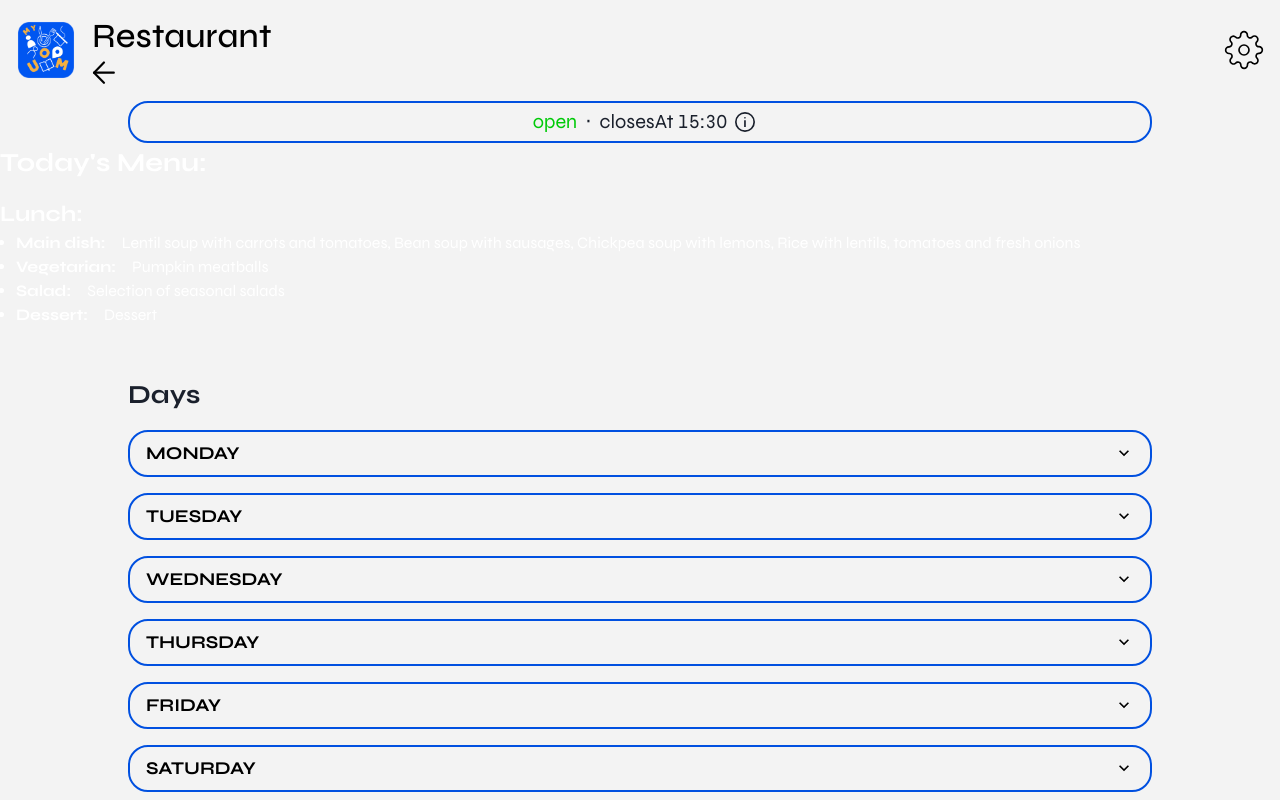
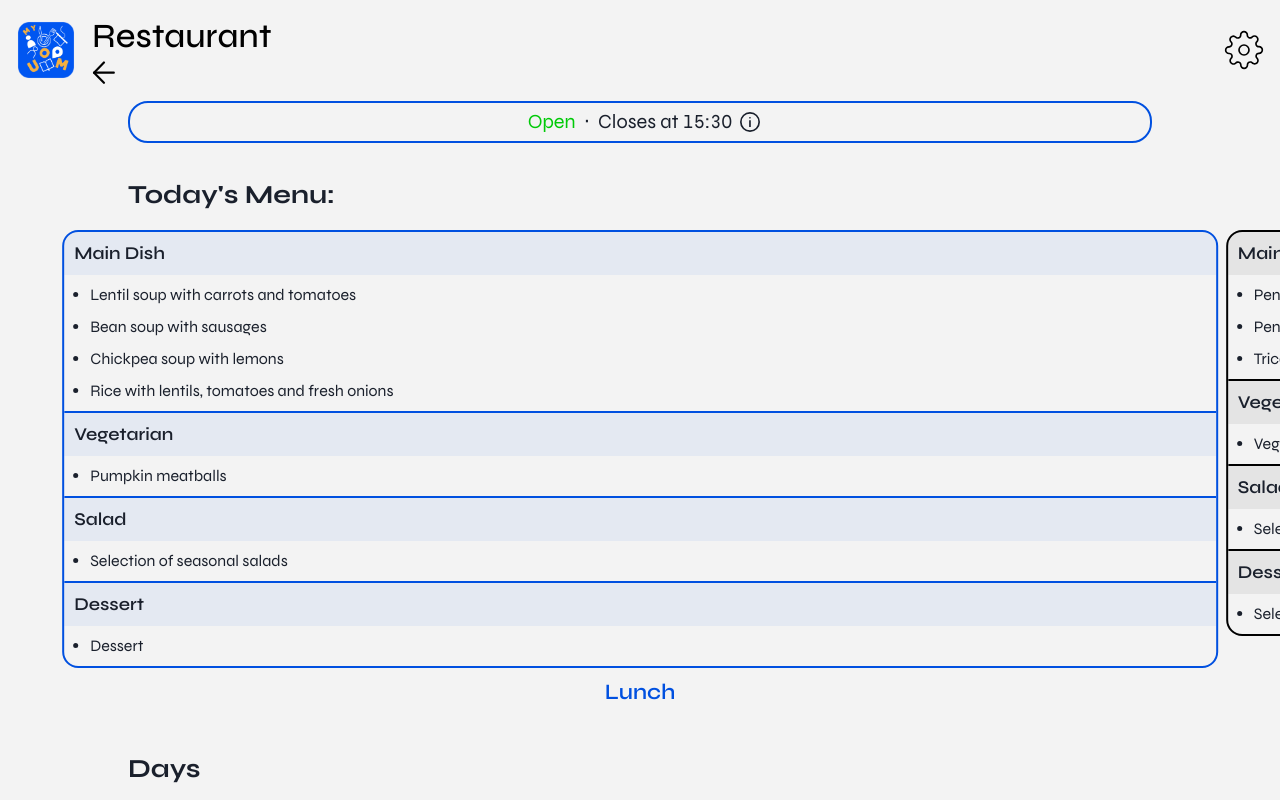
Before and after one commit to open-source-uom/myuom, a React (Create React App) app: page /restaurant in a window 1280 px wide. Shown: the top 800 px of the page. Built offline with nearby package versions, Linux system fonts and the light colour scheme.

Commit message:
Install SwiperJS and create daily menu slider

```diff
--- a/package.json
+++ b/package.json
@@ -21,6 +21,7 @@
     "react-router-dom": "^6.3.0",
     "react-scripts": "5.0.1",
     "react-social-icons": "^5.14.0",
+    "swiper": "^10.2.0",
     "web-vitals": "^2.1.4"
   },
   "scripts": {
--- a/src/assets/data/DailyMenu.js
+++ b/src/assets/data/DailyMenu.js
@@ -10,15 +10,19 @@ export default [
       i18n.t("xoirinoSouvlaki"),
       i18n.t("kototiganiaAlaKrem"),
     ],
-    gevmaEidiko: i18n.t("mpiftekiLahanikon"),
-    gevmaGarnitoura: i18n.t("rizoto"),
-    gevmaSalata: i18n.t("choiceOfSeasonalSalads"),
-    gevmaEpidorpio: i18n.t("choiceOfSeasonalFruits"),
-    deipnoKirios: [i18n.t("fasoliaLadera"), i18n.t("mpriam"), i18n.t("lahanorizo"),],
-    deipnoEidiko: i18n.t("vegetarian"),
-    deipnoGarnitoura: i18n.t("gratedCheese"),
-    deipnoSalata: i18n.t("choiceOfSeasonalSalads"),
-    deipnoEpidorpio: i18n.t("choiceOfSeasonalFruits"),
+    gevmaEidiko: [i18n.t("mpiftekiLahanikon")],
+    gevmaGarnitoura: [i18n.t("rizoto")],
+    gevmaSalata: [i18n.t("choiceOfSeasonalSalads")],
+    gevmaEpidorpio: [i18n.t("choiceOfSeasonalFruits")],
+    deipnoKirios: [
+      i18n.t("fasoliaLadera"),
+      i18n.t("mpriam"),
+      i18n.t("lahanorizo"),
+    ],
+    deipnoEidiko: [i18n.t("vegetarian")],
+    deipnoGarnitoura: [i18n.t("gratedCheese")],
+    deipnoSalata: [i18n.t("choiceOfSeasonalSalads")],
+    deipnoEpidorpio: [i18n.t("choiceOfSeasonalFruits")],
   },
   {
     day: i18n.t("tuesday"),
@@ -29,20 +33,20 @@ export default [
       i18n.t("mpiftekiKotMeMoustarda"),
       i18n.t("roloGalopoulas"),
     ],
-    gevmaEidiko: i18n.t("gemistaLadera"),
-    gevmaGarnitoura: i18n.t("kritharakiIrizi"),
-    gevmaSalata: i18n.t("choiceOfSeasonalSalads"),
-    gevmaEpidorpio: i18n.t("choiceOfSeasonalFruits"),
+    gevmaEidiko: [i18n.t("gemistaLadera")],
+    gevmaGarnitoura: [i18n.t("kritharakiIrizi")],
+    gevmaSalata: [i18n.t("choiceOfSeasonalSalads")],
+    gevmaEpidorpio: [i18n.t("choiceOfSeasonalFruits")],
     deipnoKirios: [
       i18n.t("cheesepie"),
       i18n.t("spinachpie"),
       i18n.t("mushroompieWithFyllo"),
       i18n.t("scrammbledEggs"),
     ],
-    deipnoEidiko: i18n.t("vegetarian"),
-    deipnoGarnitoura: i18n.t("fetaCheese"),
-    deipnoSalata: i18n.t("choiceOfSeasonalSalads"),
-    deipnoEpidorpio: i18n.t("choiceOfSeasonalFruits"),
+    deipnoEidiko: [i18n.t("vegetarian")],
+    deipnoGarnitoura: [i18n.t("fetaCheese")],
+    deipnoSalata: [i18n.t("choiceOfSeasonalSalads")],
+    deipnoEpidorpio: [i18n.t("choiceOfSeasonalFruits")],
   },
   {
     day: i18n.t("wednesday"),
@@ -52,19 +56,19 @@ export default [
       i18n.t("revithada"),
       i18n.t("fakorizo"),
     ],
-    gevmaEidiko: i18n.t("kolokithokeftedes"),
-    gevmaGarnitoura: "",
-    gevmaSalata: i18n.t("choiceOfSeasonalSalads"),
-    gevmaEpidorpio: i18n.t("gliko"),
+    gevmaEidiko: [i18n.t("kolokithokeftedes")],
+    gevmaGarnitoura: [""],
+    gevmaSalata: [i18n.t("choiceOfSeasonalSalads")],
+    gevmaEpidorpio: [i18n.t("gliko")],
     deipnoKirios: [
       i18n.t("makaroniaKarbonara"),
       i18n.t("makaroniaMeSaltsa"),
       i18n.t("makaroniaTrikolore"),
     ],
-    deipnoEidiko: i18n.t("vegetarian"),
-    deipnoGarnitoura: i18n.t("makaronosalata"),
-    deipnoSalata: i18n.t("choiceOfSeasonalSalads"),
-    deipnoEpidorpio: i18n.t("choiceOfSeasonalFruits"),
+    deipnoEidiko: [i18n.t("vegetarian")],
+    deipnoGarnitoura: [i18n.t("makaronosalata")],
+    deipnoSalata: [i18n.t("choiceOfSeasonalSalads")],
+    deipnoEpidorpio: [i18n.t("choiceOfSeasonalFruits")],
   },
   {
     day: i18n.t("thursday"),
@@ -75,19 +79,19 @@ export default [
       i18n.t("keftedakiaKotopoulo"),
       i18n.t("xoirinoEksohiko"),
     ],
-    gevmaEidiko: i18n.t("spanakorizo"),
-    gevmaGarnitoura: i18n.t("frenchFriesAndRice"),
-    gevmaSalata: i18n.t("choiceOfSeasonalSalads"),
-    gevmaEpidorpio: i18n.t("choiceOfSeasonalFruits"),
+    gevmaEidiko: [i18n.t("spanakorizo")],
+    gevmaGarnitoura: [i18n.t("frenchFriesAndRice")],
+    gevmaSalata: [i18n.t("choiceOfSeasonalSalads")],
+    gevmaEpidorpio: [i18n.t("choiceOfSeasonalFruits")],
     deipnoKirios: [
       i18n.t("arakas"),
       i18n.t("patatesGiahni"),
       i18n.t("spanakorizo"),
     ],
-    deipnoEidiko: i18n.t("vegetarian"),
-    deipnoGarnitoura: i18n.t("fetaCheese"),
-    deipnoSalata: i18n.t("choiceOfSeasonalSalads"),
-    deipnoEpidorpio: i18n.t("choiceOfSeasonalFruits"),
+    deipnoEidiko: [i18n.t("vegetarian")],
+    deipnoGarnitoura: [i18n.t("fetaCheese")],
+    deipnoSalata: [i18n.t("choiceOfSeasonalSalads")],
+    deipnoEpidorpio: [i18n.t("choiceOfSeasonalFruits")],
   },
   {
     day: i18n.t("friday"),
@@ -97,10 +101,10 @@ export default [
       i18n.t("soupies"),
       i18n.t("makaroniaKarbonara"),
     ],
-    gevmaEidiko: i18n.t("kritharotoThalassinon"),
-    gevmaGarnitoura: i18n.t("riziKaiPatatesFournou"),
-    gevmaSalata: i18n.t("choiceOfSeasonalSalads"),
-    gevmaEpidorpio: i18n.t("choiceOfSeasonalFruits"),
+    gevmaEidiko: [i18n.t("kritharotoThalassinon")],
+    gevmaGarnitoura: [i18n.t("riziKaiPatatesFournou")],
+    gevmaSalata: [i18n.t("choiceOfSeasonalSalads")],
+    gevmaEpidorpio: [i18n.t("choiceOfSeasonalFruits")],
     deipnoKirios: [
       i18n.t("pitsaSpecial"),
       i18n.t("smokedTurkey"),
@@ -109,10 +113,10 @@ export default [
       i18n.t("pitsaMeKima"),
       i18n.t("pitsaMeKotopoulo"),
     ],
-    deipnoEidiko: i18n.t("vegetarian"),
-    deipnoGarnitoura: i18n.t("makaronosalata"),
-    deipnoSalata: i18n.t("choiceOfSeasonalSalads"),
-    deipnoEpidorpio: i18n.t("choiceOfSeasonalFruits"),
+    deipnoEidiko: [i18n.t("vegetarian")],
+    deipnoGarnitoura: [i18n.t("makaronosalata")],
+    deipnoSalata: [i18n.t("choiceOfSeasonalSalads")],
+    deipnoEpidorpio: [i18n.t("choiceOfSeasonalFruits")],
   },
   {
     day: i18n.t("saturday"),
@@ -122,19 +126,19 @@ export default [
       i18n.t("xoirinoPrasoselino"),
       i18n.t("soutzoukakiaNtomataKimino"),
     ],
-    gevmaEidiko: i18n.t("falafel"),
-    gevmaGarnitoura: i18n.t("pouresKaiKouskous"),
-    gevmaSalata: i18n.t("choiceOfSeasonalSalads"),
-    gevmaEpidorpio: i18n.t("choiceOfSeasonalFruits"),
+    gevmaEidiko: [i18n.t("falafel")],
+    gevmaGarnitoura: [i18n.t("pouresKaiKouskous")],
+    gevmaSalata: [i18n.t("choiceOfSeasonalSalads")],
+    gevmaEpidorpio: [i18n.t("choiceOfSeasonalFruits")],
     deipnoKirios: [
       i18n.t("kotosoupaAvgolemono"),
       i18n.t("soufleZimTyria"),
       i18n.t("mpiftekiLahanikon"),
     ],
-    deipnoEidiko: i18n.t("vegetarian"),
-    deipnoGarnitoura: i18n.t("gratedCheese"),
-    deipnoSalata: i18n.t("choiceOfSeasonalSalads"),
-    deipnoEpidorpio: i18n.t("choiceOfSeasonalFruits"),
+    deipnoEidiko: [i18n.t("vegetarian")],
+    deipnoGarnitoura: [i18n.t("gratedCheese")],
+    deipnoSalata: [i18n.t("choiceOfSeasonalSalads")],
+    deipnoEpidorpio: [i18n.t("choiceOfSeasonalFruits")],
   },
   {
     day: i18n.t("sunday"),
@@ -144,18 +148,18 @@ export default [
       i18n.t("soublakiXoirTzatzFeta"),
       i18n.t("filetoMpoutiKotSxaras"),
     ],
-    gevmaEidiko: i18n.t("Lahanorizo"),
-    gevmaGarnitoura: i18n.t("riziIpatatesTiganites"),
-    gevmaSalata: i18n.t("choiceOfSeasonalSalads"),
-    gevmaEpidorpio: i18n.t("glyko"),
+    gevmaEidiko: [i18n.t("Lahanorizo")],
+    gevmaGarnitoura: [i18n.t("riziIpatatesTiganites")],
+    gevmaSalata: [i18n.t("choiceOfSeasonalSalads")],
+    gevmaEpidorpio: [i18n.t("glyko")],
     deipnoKirios: [
       i18n.t("loukanikoXor"),
       i18n.t("loukanikoVrasto"),
       i18n.t("omeletaZamponFeta"),
     ],
-    deipnoEidiko: i18n.t("vegetarian"),
-    deipnoGarnitoura: i18n.t("patatesFournou"),
-    deipnoSalata: i18n.t("choiceOfSeasonalSalads"),
-    deipnoEpidorpio: i18n.t("choiceOfSeasonalFruits"),
+    deipnoEidiko: [i18n.t("vegetarian")],
+    deipnoGarnitoura: [i18n.t("patatesFournou")],
+    deipnoSalata: [i18n.t("choiceOfSeasonalSalads")],
+    deipnoEpidorpio: [i18n.t("choiceOfSeasonalFruits")],
   },
 ];
--- a/src/assets/locales/en/restaurant.js
+++ b/src/assets/locales/en/restaurant.js
@@ -1,8 +1,18 @@
 export default {
+  open: "Open",
+  closed: "Closed",
+  opensAt: "Opens at",
+  closesAt: "Closes at",
+  breakfast: "Breakfast",
+  lunch: "Lunch",
+  dinner: "Dinner",
+  mainDish: "Main Dish",
+  specialDish: "Vegetarian",
+  salad: "Salad",
+  dessert: "Dessert",
   kyrios: "Main dish:",
   xortofagiko: "Vegetarian:",
   salata: "Salad:",
-  dessert: "Dessert:",
   gevma: "Lunch",
   deipno: "Dinner",
   menou: "Menu:",
@@ -11,7 +21,8 @@ export default {
   orario: "Schedule",
   proino: "Breakfast:",
   mesimeriano: "Lunch:",
-  skKaiArgies: "Weekends and national holidays",
+  weekdays: "Weekdays",
+  weekendsAndHolidays: "Weekends and national holidays",
   vradino: "Dinner:",
   olesOiMeres: "Days",
   monday: "MONDAY",
@@ -26,73 +37,72 @@ export default {
   gratedCheese: "Grated cheese",
   rizoto: "Risotto",
   vegetarian: "Vegetarian (for medical reasons)",
-  porkBitesWithPeppersAndMushrooms: "Pork bites with peppers and mushrooms,",
-  porkSteakWithMustard: " Pork steak with mustard,",
-  xoirinoKokkinisto: " Pork cooked in tomato sauce with celery,",
-  xoirinoSouvlaki: " Souvlaki made of pork,",
-  kototiganiaAlaKrem: " Pan cooked chicken à la crème",
+  porkBitesWithPeppersAndMushrooms: "Pork bites with peppers and mushrooms",
+  porkSteakWithMustard: "Pork steak with mustard",
+  xoirinoKokkinisto: "Pork cooked in tomato sauce with celery",
+  xoirinoSouvlaki: "Souvlaki made of pork",
+  kototiganiaAlaKrem: "Pan cooked chicken à la crème",
   mpiftekiLahanikon: "Veggie burger (patty)",
-  fasoliaLadera: "Green beans with olive oil,",
-  mpriam: " Briam,",
-  lahanorizo: " Rice with cabbage",
-  kotompoukiesAlaKrem:"Chicken bites à la crème",
-  mpoutiKotLemonato: " Chicken thigh roasted with lemon,",
-  moshariNouaMeNtomata: " Mock tendered beef with fresh tomatoes,",
-  mpiftekiKotMeMoustarda: " Chicken burger with mustard sauce,",
-  roloGalopoulas: " Turkey roll",
+  fasoliaLadera: "Green beans with olive oil",
+  mpriam: "Briam",
+  lahanorizo: "Rice with cabbage",
+  kotompoukiesAlaKrem: "Chicken bites à la crème",
+  mpoutiKotLemonato: "Chicken thigh roasted with lemon",
+  moshariNouaMeNtomata: "Mock tendered beef with fresh tomatoes",
+  mpiftekiKotMeMoustarda: "Chicken burger with mustard sauce",
+  roloGalopoulas: "Turkey roll",
   gemistaLadera: "Stuffed peppers with olive oil",
   kritharakiIrizi: "Barley or rice",
   cheesepie: "Tiropita (Cheese-pie)",
-  spinachpie: " Spanakopita (Spinach-pie)",
-  mushroompieWithFyllo: " Mushroom-pie with phyllo",
-  scrambledEggs: " Scrambled eggs with tomatoes or feta cheese",
+  spinachpie: "Spanakopita (Spinach-pie)",
+  mushroompieWithFyllo: "Mushroom-pie with phyllo",
+  scrambledEggs: "Scrambled eggs with tomatoes or feta cheese",
   fetaCheese: "Feta cheese",
-  fakes: "Lentil soup with carrots and tomatoes,",
-  fasolada: " Bean soup with sausages,",
-  revithada: " Chickpea soup with lemons,",
-  fakorizo: " Rice with lentils, tomatoes and fresh onions",
+  fakes: "Lentil soup with carrots and tomatoes",
+  fasolada: "Bean soup with sausages",
+  revithada: "Chickpea soup with lemons",
+  fakorizo: "Rice with lentils, tomatoes and fresh onions",
   kolokithokeftedes: "Pumpkin meatballs",
   gliko: "Dessert",
-  makaroniaKarbonara: "Penne pasta with cream and bacon,",
-  makaroniaMeSaltsa: " Penne pasta with Bolognese sauce,",
-  makaroniaTrikolore: " Tricolore pasta with vegetable sauce and chicken",
+  makaroniaKarbonara: "Penne pasta with cream and bacon",
+  makaroniaMeSaltsa: "Penne pasta with Bolognese sauce",
+  makaroniaTrikolore: "Tricolore pasta with vegetable sauce and chicken",
   makaronosalata: "Pasta based salad",
-  pastitsio: "Pastitsio,",
-  mpiftekiBeefMeKaseri: " Beef burger with cheese,",
-  soutzoukakiaNtomata: " Smyrna meatballs with tomatoe sauce,",
-  keftedakiaKotopoulo: " Chicken meatballs with basil and tomatoes,",
-  xoirinoEksohiko: " Pork with feta cheese and mushrooms",
-  spanakorizo: " Spanakorizo (Spinach-rice)",
+  pastitsio: "Pastitsio",
+  mpiftekiBeefMeKaseri: "Beef burger with cheese",
+  soutzoukakiaNtomata: "Smyrna meatballs with tomatoe sauce",
+  keftedakiaKotopoulo: "Chicken meatballs with basil and tomatoes",
+  xoirinoEksohiko: "Pork with feta cheese and mushrooms",
   frenchFriesAndRice: "French fries with rice",
-  arakas: "Peas with potatoes and carrots,",
-  patatesGiahni: " Yahni potatoes,",
-  spanakorizo: " Spanakorizo (spinach with rice)",
-  gigantes: "Gigantes plaki with peppers and basil,",
-  galeos: " Baked school shark slices with mustard sauce,",
-  soupies: " Cuttlefish chasseur with tricolore pasta,",
+  arakas: "Peas with potatoes and carrots",
+  patatesGiahni: "Yahni potatoes",
+  spanakorizo: "Spanakorizo (spinach with rice)",
+  gigantes: "Gigantes plaki with peppers and basil",
+  galeos: "Baked school shark slices with mustard sauce",
+  soupies: "Cuttlefish chasseur with tricolore pasta",
   kritharotoThalassinon: "Orzo with seafood",
   riziKaiPatatesFournou: "Rice and potatoe bake",
-  pitsaSpecial: "Pizza special with ham,",
-  smokedTurkey: " Bacon and steamed turkey,",
-  pitsaMesogeiaki: " Mediterranean pizza with gouda cheese,",
-  tiriKaiLahanika: " Feta cheese and vegetables,",
-  pitsaMeKima: " Pizza with minced meat and gouda cheese,",
-  pitsaMeKotopoulo: " Pizza Πίτσα με κοτόπουλο & γκούντα",
-  tiganiaKotLemonati:"Pan cooked chicken with lemon,",
-  mpoutiKotPsito:" Roasted chicken thigh,",
-  xoirinoPrasoselino: " Pork with leek and celery,",
-  soutzoukakiaNtomataKimino: " Smyrna meatballs with tomatoe sauce and cumin",
+  pitsaSpecial: "Pizza special with ham",
+  smokedTurkey: "Bacon and steamed turkey",
+  pitsaMesogeiaki: "Mediterranean pizza with gouda cheese",
+  tiriKaiLahanika: "Feta cheese and vegetables",
+  pitsaMeKima: "Pizza with minced meat and gouda cheese",
+  pitsaMeKotopoulo: "Pizza Πίτσα με κοτόπουλο & γκούντα",
+  tiganiaKotLemonati: "Pan cooked chicken with lemon",
+  mpoutiKotPsito: "Roasted chicken thigh",
+  xoirinoPrasoselino: "Pork with leek and celery",
+  soutzoukakiaNtomataKimino: "Smyrna meatballs with tomatoe sauce and cumin",
   falafel: "Falafel",
   pouresKaiKouskous: "Mushed potatoes or couscous",
-  kotosoupaAvgolemono: "Chicken soup with avgolemono,",
-  soufleZimTyria: " Pasta soufflé with a cheese mix,",
-  xoiriniPansetaSxaras: "Grilled pork pancetta,",
-  mprizolesXoirLemonates:  " Pork steaks with lemon,",
-  soublakiXoirTzatzFeta:  " Pork souvlaki with tzatziki and feta cheese,",
-  filetoMpoutiKotSxaras:  " Grilled fillet chicken thigh",
+  kotosoupaAvgolemono: "Chicken soup with avgolemono",
+  soufleZimTyria: "Pasta soufflé with a cheese mix",
+  xoiriniPansetaSxaras: "Grilled pork pancetta",
+  mprizolesXoirLemonates: "Pork steaks with lemon",
+  soublakiXoirTzatzFeta: "Pork souvlaki with tzatziki and feta cheese",
+  filetoMpoutiKotSxaras: "Grilled fillet chicken thigh",
   riziIpatatesTiganites: "Rice or French fries",
-  loukanikoXor: "Domestic sausage,",
-  loukanikoVrasto: " Boiled sausage,",
-  omeletaZamponFeta: " Omelette with ham and feta cheese",
+  loukanikoXor: "Domestic sausage",
+  loukanikoVrasto: "Boiled sausage",
+  omeletaZamponFeta: "Omelette with ham and feta cheese",
   patatesFournou: "Potatoe bake",
 };
--- a/src/components/restaurant/FoodMenuList.jsx
+++ /dev/null
@@ -1,84 +0,0 @@
-/*
-  MIT License
-
-  Copyright (c) 2022 Open Source  UOM
-
-  Permission is hereby granted, free of charge, to any person obtaining a copy
-  of this software and associated documentation files (the "Software"), to deal
-  in the Software without restriction, including without limitation the rights
-  to use, copy, modify, merge, publish, distribute, sublicense, and/or sell
-  copies of the Software, and to permit persons to whom the Software is
-  furnished to do so, subject to the following conditions:
-
-  The above copyright notice and this permission notice shall be included in all
-  copies or substantial portions of the Software.
-
-  THE SOFTWARE IS PROVIDED "AS IS", WITHOUT WARRANTY OF ANY KIND, EXPRESS OR
-  IMPLIED, INCLUDING BUT NOT LIMITED TO THE WARRANTIES OF MERCHANTABILITY,
-  FITNESS FOR A PARTICULAR PURPOSE AND NONINFRINGEMENT. IN NO EVENT SHALL THE
-  AUTHORS OR COPYRIGHT HOLDERS BE LIABLE FOR ANY CLAIM, DAMAGES OR OTHER
-  LIABILITY, WHETHER IN AN ACTION OF CONTRACT, TORT OR OTHERWISE, ARISING FROM,
-  OUT OF OR IN CONNECTION WITH THE SOFTWARE OR THE USE OR OTHER DEALINGS IN THE
-  SOFTWARE.
-
-  Made by Open Source UoM (https://opensource.uom.gr)
-
-  Project members:
-    -Apostolidis
-    -Davios
-    -Iosifidis
-    -Konstantinidis
-    -Mpakalis
-    -Nasis
-    -Omiliades
-    -Patsouras
-    -Fakidis
-
-*/
-
-import {
-  Flex,
-  ListItem,
-  Text,
-  UnorderedList,
-  useColorModeValue,
-  chakra,
-} from "@chakra-ui/react";
-
-import i18n from "../../i18n";
-
-export default function FoodMenuList({
-  mainDish,
-  specialDish,
-  salad,
-  dessert,
-}) {
-  return (
-    <UnorderedList mb="1rem">
-      <ListItem>
-        <Text as="span" noOfLines={[]}>
-          <chakra.b marginRight={"1rem"}>{i18n.t("kyrios")}</chakra.b>
-          {mainDish}
-        </Text>
-      </ListItem>
-      <ListItem>
-        <Text as="span">
-          <chakra.b marginRight={"1rem"}>{i18n.t("xortofagiko")}</chakra.b>
-          {specialDish}
-        </Text>
-      </ListItem>
-      <ListItem>
-        <Text as="span">
-          <chakra.b marginRight={"1rem"}>{i18n.t("salata")}</chakra.b>
-          {salad}
-        </Text>
-      </ListItem>
-      <ListItem>
-        <Text as="span">
-          <chakra.b marginRight={"1rem"}>{i18n.t("dessert")}</chakra.b>
-          {dessert}
-        </Text>
-      </ListItem>
-    </UnorderedList>
-  );
-}
--- /dev/null
+++ b/src/components/restaurant/MenuTable.jsx
@@ -0,0 +1,74 @@
+import {
+  Flex,
+  ListItem,
+  UnorderedList,
+  useColorModeValue,
+} from "@chakra-ui/react";
+import i18n from "../../i18n";
+
+function MenuTable({ title, foodMenu, isActive }) {
+  return (
+    <>
+      <Flex
+        flexDir="column"
+        borderRadius="16px"
+        borderColor={isActive ? "#0050E0" : "black"}
+        _dark={{ borderColor: "#f3f3f3" }}
+        borderWidth="2px"
+        overflow="hidden"
+        mx={1}
+        fontFamily="Syne"
+      >
+        {Object.keys(foodMenu).map((key, index) => (
+          <Flex
+            key={key}
+            flexDir="column"
+            alignItems="center"
+            borderTop={index === 0 ? "" : "2px"}
+            borderColor={isActive ? "#0050E0" : "black"}
+            _dark={{
+              borderColor: "#f3f3f3",
+            }}
+          >
+            <Flex
+              py="8px"
+              px="10px"
+              w="100%"
+              bg={isActive ? "#0050E00F" : "#0000000F"}
+              _dark={{ bg: "#f3f3f30F" }}
+              fontSize="18px"
+              fontWeight="semibold"
+            >
+              {i18n.t(key)}
+            </Flex>
+            <Flex
+              flexDir="column"
+              style={{ fontVariantNumeric: "lining-nums tabular-nums" }}
+              py="8px"
+              px="10px"
+              w="100%"
+            >
+              <UnorderedList spacing={2}>
+                {Object.values(foodMenu[key]).map((dish, index) => (
+                  <ListItem key={index}>{dish}</ListItem>
+                ))}
+              </UnorderedList>
+            </Flex>
+          </Flex>
+        ))}
+      </Flex>
+      <Flex
+        fontFamily="Syne"
+        justifyContent="center"
+        color={useColorModeValue(isActive ? "#0050E0" : "black", "#f3f3f3")}
+        py={2}
+        fontWeight="semibold"
+        fontSize="22px"
+      >
+        {i18n.t(title)}
+      </Flex>
+    </>
+  );
+}
+
+export default MenuTable;
--- a/src/components/restaurant/TodaysRestaurantMenu.jsx
+++ b/src/components/restaurant/TodaysRestaurantMenu.jsx
@@ -36,33 +36,92 @@
 
 */
 
-import { Flex, Text, useColorModeValue } from "@chakra-ui/react";
+import { Flex, Text } from "@chakra-ui/react";
 import i18n from "../../i18n";
-import FoodMenuList from "./FoodMenuList";
+import MenuTable from "./MenuTable";
 import { useTodaysMenu } from "../../hooks/useTodaysMenu";
-
+import { useEffect, useState, useRef } from "react";
+import { register } from "swiper/element/bundle";
 
 export default function TodaysMenu() {
-  const { isLunch, isTomorrow, foodMenu } = useTodaysMenu();
+  const swiperRef = useRef(null);
+
+  const { isLunch, isTomorrow } = useTodaysMenu();
+
+  let aggregatedMenu = { today: {}, tomorrow: {} };
+  aggregatedMenu["today"]["gevma"] = useTodaysMenu("gevma");
+  aggregatedMenu["today"]["deipno"] = useTodaysMenu("deipno");
+  aggregatedMenu["tomorrow"]["gevma"] = useTodaysMenu("gevma epomenhs");
+  aggregatedMenu["tomorrow"]["deipno"] = useTodaysMenu("deipno epomenhs");
+
+  function updateActiveIndex() {
+    return isLunch || isTomorrow ? 0 : 1;
+  }
+
+  const [activeIndex, setActiveIndex] = useState(updateActiveIndex());
+
+  useEffect(() => {
+    register();
+
+    const params = {
+      slidesPerView: 1.1,
+      initialSlide: activeIndex,
+      centeredSlides: true,
+      breakpoints: {
+        768: {
+          slidesPerView: 1.45,
+        },
+        1200: {
+          slidesPerView: 2,
+        },
+      },
+    };
+
+    Object.assign(swiperRef.current, params);
+
+    swiperRef.current.initialize();
+  }, []);
+
+  useEffect(() => {
+    setActiveIndex(updateActiveIndex());
+    swiperRef.current.swiper.slideTo(activeIndex);
+  }, [isLunch, isTomorrow]);
 
   return (
+    <>
+      <Flex w="100%" justifyContent="center">
         <Flex
-      flexDirection={"column"}
-      color={useColorModeValue("white", "black")}
-      height="fit-content"
+          w={{ sm: "90%", md: "90%", lg: "80%", "2xl": "60%", "3xl": "50%" }}
+          alignItems="center"
           fontFamily="Syne"
         >
           <Text
-        fontWeight={"bold"}
+            fontWeight="bold"
+            marginTop="2rem"
             marginBottom="1rem"
             fontSize={{ sm: 22, md: 24, lg: 26 }}
           >
-        {isTomorrow ? i18n.t("avriano") : i18n.t("simerino")} {i18n.t("menou")}
+            {isTomorrow ? i18n.t("avriano") : i18n.t("simerino")}{" "}
+            {i18n.t("menou")}
           </Text>
-      <Text fontWeight="bold" fontSize={{ sm: 18, md: 20, lg: 22 }} as="span">
-        {isLunch ? i18n.t("gevma") : i18n.t("deipno")}:
-      </Text>
-      {<FoodMenuList {...foodMenu} />}{" "}
         </Flex>
+      </Flex>
+      <swiper-container init="false" ref={swiperRef}>
+        {Object.keys(aggregatedMenu[isTomorrow ? "tomorrow" : "today"]).map(
+          (key, index) => (
+            <swiper-slide key={key}>
+              <MenuTable
+                title={key}
+                foodMenu={
+                  aggregatedMenu[isTomorrow ? "tomorrow" : "today"][key]
+                    .foodMenu
+                }
+                isActive={activeIndex === index && !isTomorrow}
+              />
+            </swiper-slide>
+          )
+        )}
+      </swiper-container>
+    </>
   );
 }
--- a/src/hooks/useTodaysMenu.js
+++ b/src/hooks/useTodaysMenu.js
@@ -1,5 +1,4 @@
-import { useState } from "react";
-import { useEffect } from "react";
+import { useState, useEffect } from "react";
 import data from "../assets/data/DailyMenu";
 import { RESTAURANT_HOURS } from "../assets/data/RestaurantSchedule";
 import i18n from "../i18n";
@@ -7,14 +6,14 @@ import i18n from "../i18n";
 const CURRENTLY_LUNCH = "gevma";
 const CURRENTLY_DINNER = "deipno";
 const CURRENTLY_NEXT_LUNCH = "gevma epomenhs";
-
+const CURRENTLY_NEXT_DINNER = "deipno epomenhs";
 
 
 const useDate = () => {
     const [date, setDate] = useState(new Date());
     useEffect(() => {
         //bit lower than minute to avoid missing the exact time
-        var timerID = setInterval(() => tick(), 45 * 1000);
+        const timerID = setInterval(() => tick(), 45 * 1000);
         return () => {
             clearInterval(timerID);
         };
@@ -39,6 +38,11 @@ const getFoodMenuOfNextMeal = (moment) => {
     if (moment === CURRENTLY_NEXT_LUNCH) {
         const temp = getTodaysRestaurantMenu(1, true);
         return { isLunch: true, isTomorrow: true, foodMenu: temp };
+    }
+
+    if (moment === CURRENTLY_NEXT_DINNER) {
+        const temp = getTodaysRestaurantMenu(1, false);
+        return { isLunch: false, isTomorrow: true, foodMenu: temp };
     }
     throw Error("Invalid moment");
 }
@@ -121,10 +125,14 @@ function getNextMeal(curr_date) {
     return CURRENTLY_NEXT_LUNCH;
 }
 
-export const useTodaysMenu = () => {
-    const curr_date = useDate();
-    const momentOfDay = getNextMeal(curr_date);
-    const { foodMenu, isLunch, isTomorrow } = getFoodMenuOfNextMeal(momentOfDay);
+export const useTodaysMenu = (customMoment) => {
+  const curr_date = useDate();
+  let momentOfDay = getNextMeal(curr_date);
 
-    return { foodMenu, isLunch, isTomorrow };
+  if (customMoment) {
+    momentOfDay = customMoment;
+  }
+
+  const { foodMenu, isLunch, isTomorrow } = getFoodMenuOfNextMeal(momentOfDay);
+  return { foodMenu, isLunch, isTomorrow };
 }
```
Also changed, not shown: src/assets/locales/el/restaurant.js (+65 -57 lines), 1 other file (tests, documents, lock files or other folders). Lines whose indentation alone changed are shown as unchanged.
